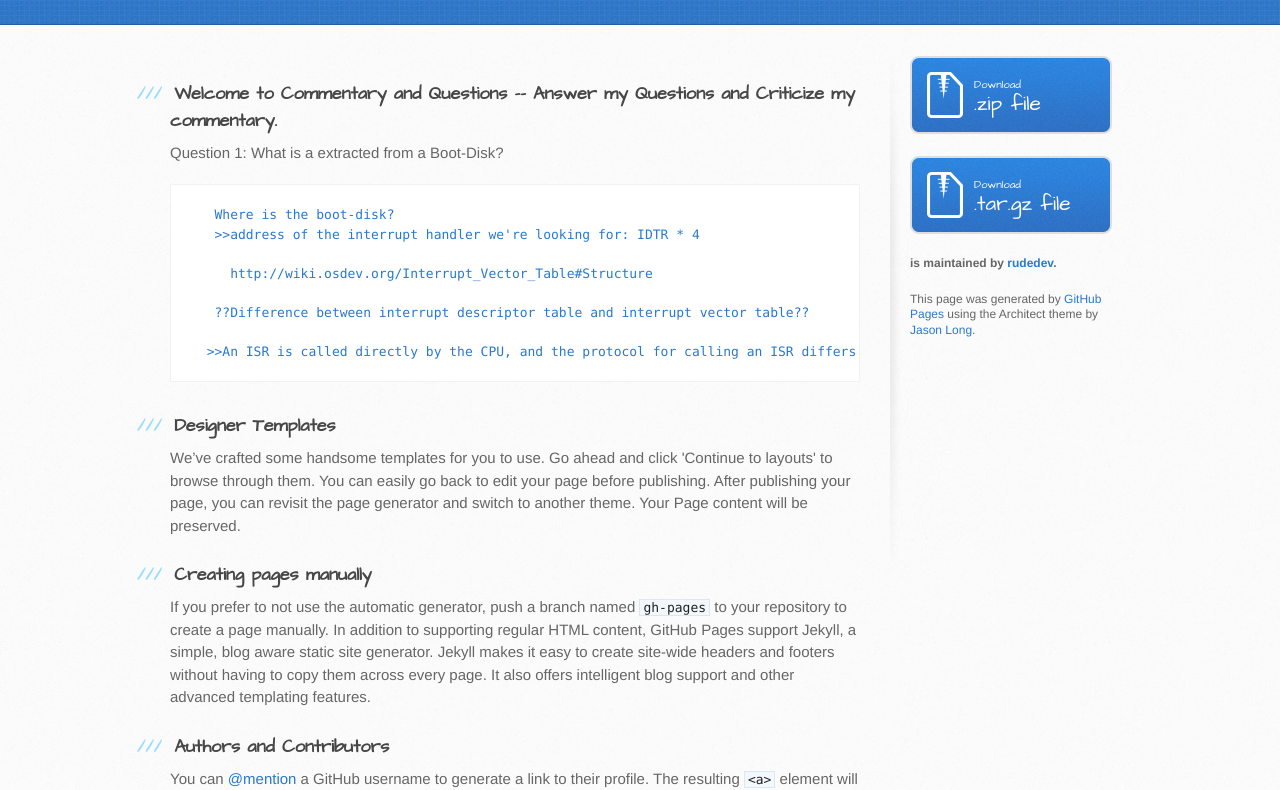
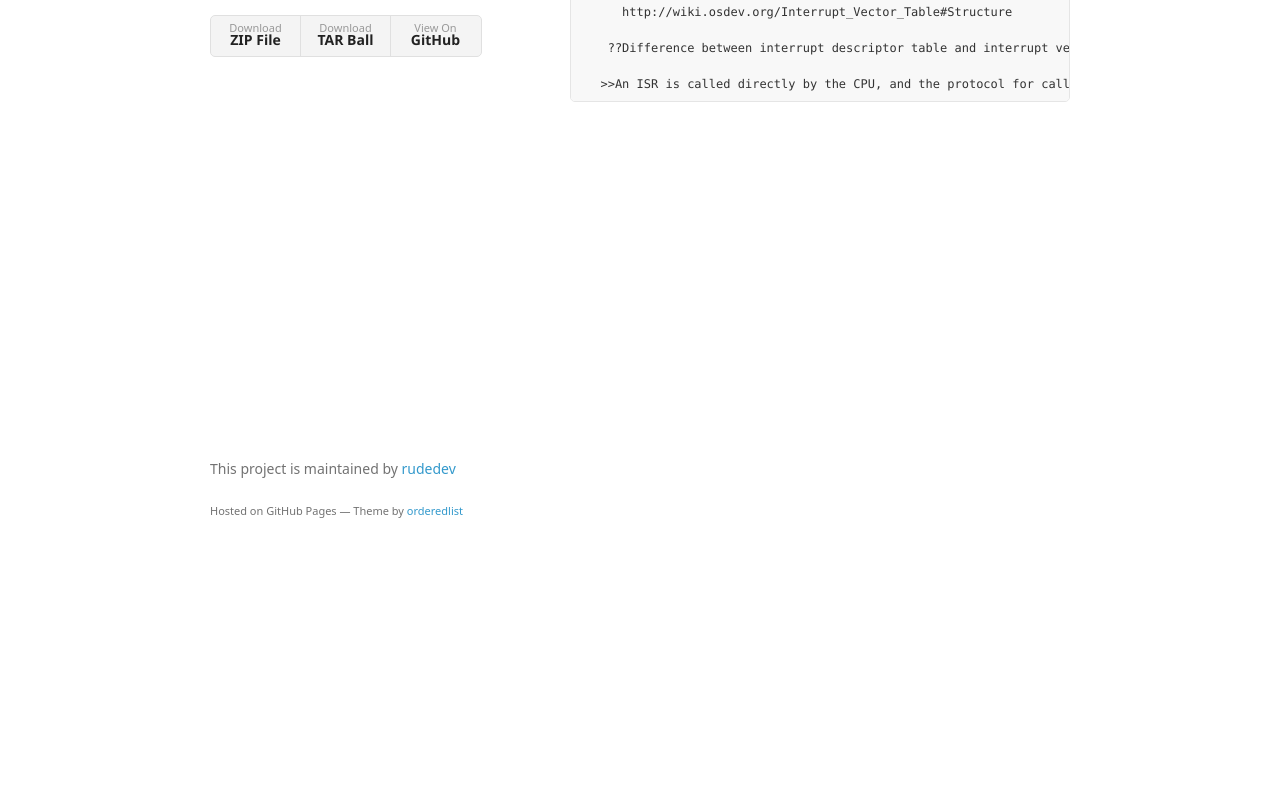
Before and after one commit to raikrahul/LearningOs, a plain HTML site: page index.html in a window 1280 px wide. Shown: the part 210-1000 px from the top of the page. After the commit the page ends 800 px from the top, so only its background shows below. Drawn offline with Linux system fonts and the light colour scheme; a web font is replaced by a local one.

Commit message:
Create gh-pages branch via GitHub

```diff
--- a/index.html
+++ b/index.html
@@ -1,35 +1,35 @@
-<!DOCTYPE html>
+<!doctype html>
 <html>
   <head>
-    <meta charset='utf-8'>
+    <meta charset="utf-8">
     <meta http-equiv="X-UA-Compatible" content="chrome=1">
-    <meta name="viewport" content="width=device-width, initial-scale=1, maximum-scale=1">
-    <link href='https://fonts.googleapis.com/css?family=Architects+Daughter' rel='stylesheet' type='text/css'>
-    <link rel="stylesheet" type="text/css" href="stylesheets/stylesheet.css" media="screen">
-    <link rel="stylesheet" type="text/css" href="stylesheets/github-light.css" media="screen">
-    <link rel="stylesheet" type="text/css" href="stylesheets/print.css" media="print">
+    <title>Learningos by rudedev</title>
 
+    <link rel="stylesheet" href="stylesheets/styles.css">
+    <link rel="stylesheet" href="stylesheets/github-light.css">
+    <meta name="viewport" content="width=device-width">
     <!--[if lt IE 9]>
     <script src="//html5shiv.googlecode.com/svn/trunk/html5.js"></script>
     <![endif]-->
+  </head>
+  <body>
+    <div class="wrapper">
+      <header>
+        <h1>Learningos</h1>
+        <p>My Notes and Questions from a Book I am auditing </p>
 
-    <title>Learningos by rudedev</title>
-  </head>
+        <p class="view"><a href="https://github.com/rudedev/LearningOs">View the Project on GitHub <small>rudedev/LearningOs</small></a></p>
 
-  <body>
-    <header>
-      <div class="inner">
-        <h1>Learningos</h1>
-        <h2>My Notes and Questions from a Book I am auditing </h2>
-        <a href="https://github.com/rudedev/LearningOs" class="button"><small>View project on</small> GitHub</a>
-      </div>
-    </header>
 
-    <div id="content-wrapper">
-      <div class="inner clearfix">
-        <section id="main-content">
-          <h3>
-<a id="welcome-to-commentary-and-questions----answer-my-questions-and-criticize-my-commentary" class="anchor" href="#welcome-to-commentary-and-questions----answer-my-questions-and-criticize-my-commentary" aria-hidden="true"><span aria-hidden="true" class="octicon octicon-link"></span></a>Welcome to Commentary and Questions -- Answer my Questions and Criticize my commentary.</h3>
+        <ul>
+          <li><a href="https://github.com/rudedev/LearningOs/zipball/master">Download <strong>ZIP File</strong></a></li>
+          <li><a href="https://github.com/rudedev/LearningOs/tarball/master">Download <strong>TAR Ball</strong></a></li>
+          <li><a href="https://github.com/rudedev/LearningOs">View On <strong>GitHub</strong></a></li>
+        </ul>
+      </header>
+      <section>
+        <h1>
+<a id="learningos" class="anchor" href="#learningos" aria-hidden="true"><span aria-hidden="true" class="octicon octicon-link"></span></a>LearningOs</h1>
 
 <p>Question 1:
        What is a extracted from a Boot-Disk?</p>
@@ -43,45 +43,13 @@
 
   &gt;&gt;An ISR is called directly by the CPU, and the protocol for calling an ISR differs from calling e.g. a C function. Most    importantly, an ISR has to end with the iret opcode, whereas usual C functions end with ret or retf.
 </code></pre>
-
-<h3>
-<a id="designer-templates" class="anchor" href="#designer-templates" aria-hidden="true"><span aria-hidden="true" class="octicon octicon-link"></span></a>Designer Templates</h3>
-
-<p>We’ve crafted some handsome templates for you to use. Go ahead and click 'Continue to layouts' to browse through them. You can easily go back to edit your page before publishing. After publishing your page, you can revisit the page generator and switch to another theme. Your Page content will be preserved.</p>
-
-<h3>
-<a id="creating-pages-manually" class="anchor" href="#creating-pages-manually" aria-hidden="true"><span aria-hidden="true" class="octicon octicon-link"></span></a>Creating pages manually</h3>
-
-<p>If you prefer to not use the automatic generator, push a branch named <code>gh-pages</code> to your repository to create a page manually. In addition to supporting regular HTML content, GitHub Pages support Jekyll, a simple, blog aware static site generator. Jekyll makes it easy to create site-wide headers and footers without having to copy them across every page. It also offers intelligent blog support and other advanced templating features.</p>
-
-<h3>
-<a id="authors-and-contributors" class="anchor" href="#authors-and-contributors" aria-hidden="true"><span aria-hidden="true" class="octicon octicon-link"></span></a>Authors and Contributors</h3>
-
-<p>You can <a href="https://help.github.com/articles/basic-writing-and-formatting-syntax/#mentioning-users-and-teams" class="user-mention">@mention</a> a GitHub username to generate a link to their profile. The resulting <code>&lt;a&gt;</code> element will link to the contributor’s GitHub Profile. For example: In 2007, Chris Wanstrath (<a href="https://github.com/defunkt" class="user-mention">@defunkt</a>), PJ Hyett (<a href="https://github.com/pjhyett" class="user-mention">@pjhyett</a>), and Tom Preston-Werner (<a href="https://github.com/mojombo" class="user-mention">@mojombo</a>) founded GitHub.</p>
-
-<h3>
-<a id="support-or-contact" class="anchor" href="#support-or-contact" aria-hidden="true"><span aria-hidden="true" class="octicon octicon-link"></span></a>Support or Contact</h3>
-
-<p>Having trouble with Pages? Check out our <a href="https://help.github.com/pages">documentation</a> or <a href="https://github.com/contact">contact support</a> and we’ll help you sort it out.</p>
-        </section>
-
-        <aside id="sidebar">
-          <a href="https://github.com/rudedev/LearningOs/zipball/master" class="button">
-            <small>Download</small>
-            .zip file
-          </a>
-          <a href="https://github.com/rudedev/LearningOs/tarball/master" class="button">
-            <small>Download</small>
-            .tar.gz file
-          </a>
-
-          <p class="repo-owner"><a href="https://github.com/rudedev/LearningOs"></a> is maintained by <a href="https://github.com/rudedev">rudedev</a>.</p>
-
-          <p>This page was generated by <a href="https://pages.github.com">GitHub Pages</a> using the Architect theme by <a href="https://twitter.com/jasonlong">Jason Long</a>.</p>
-        </aside>
-      </div>
+      </section>
+      <footer>
+        <p>This project is maintained by <a href="https://github.com/rudedev">rudedev</a></p>
+        <p><small>Hosted on GitHub Pages &mdash; Theme by <a href="https://github.com/orderedlist">orderedlist</a></small></p>
+      </footer>
     </div>
-
+    <script src="javascripts/scale.fix.js"></script>
 
   </body>
 </html>
```
Also changed, not shown: params.json (+1 -1 lines).
